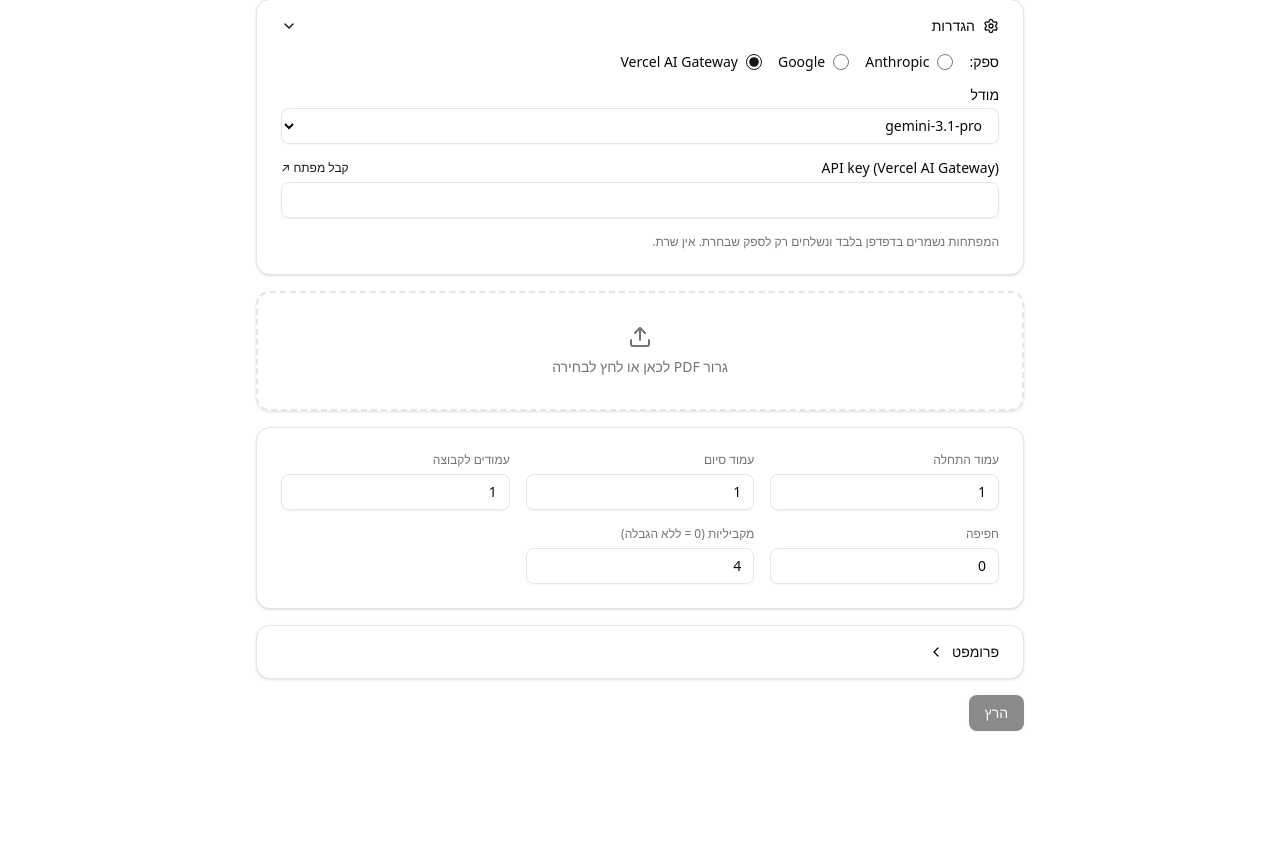
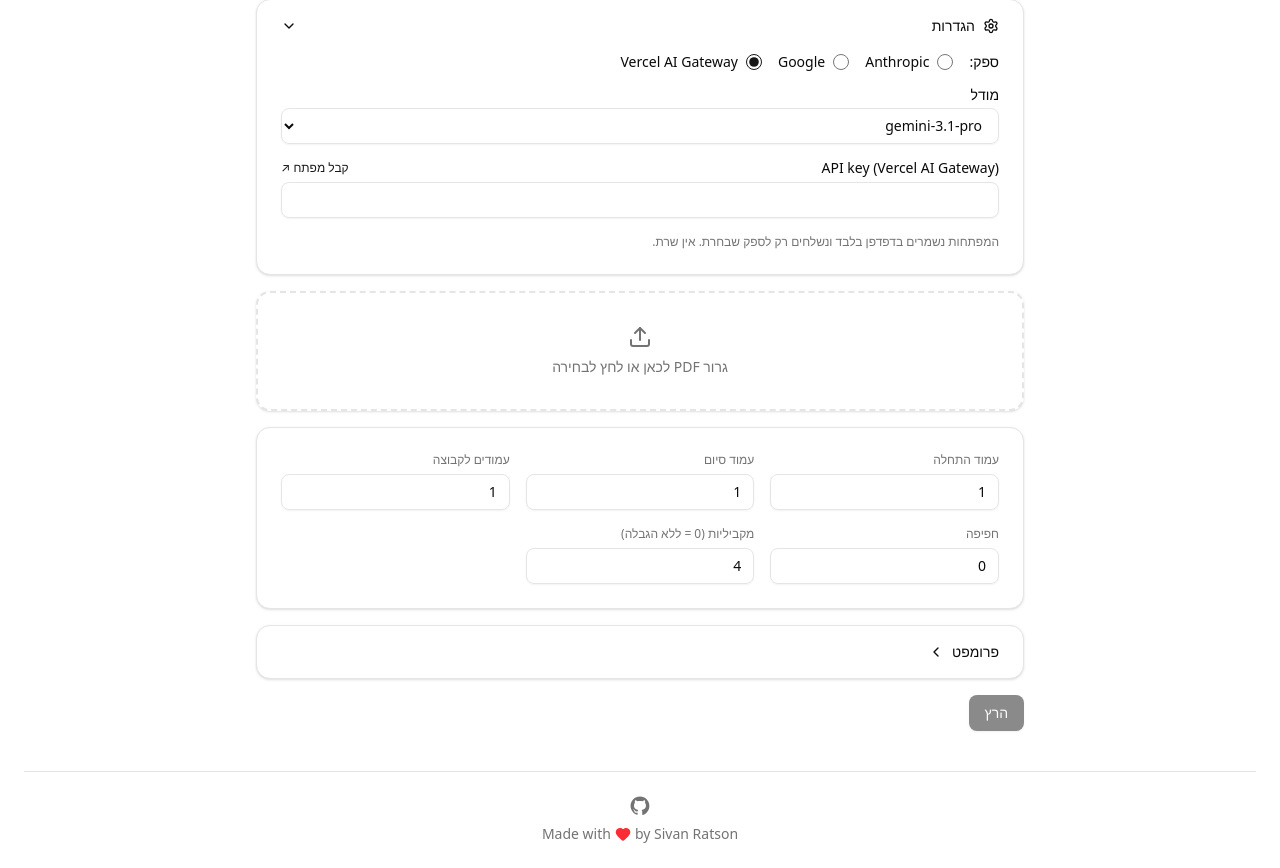
Before and after one commit to Sivan22/pdf_proofread, a React (Vite) app: page / in a window 1280 px wide. Shown: the part 142-1010 px from the top of the page. Before the commit the page ends 897 px from the top, so only its background shows below. Built offline with nearby package versions, Linux system fonts and the light colour scheme.

Commit message:
Add footer with GitHub link and author credit

```diff
--- a/src/App.tsx
+++ b/src/App.tsx
@@ -1,5 +1,5 @@
 import { useEffect, useMemo, useRef, useState } from 'react';
-import { ChevronDown, ChevronLeft, ListChecks } from 'lucide-react';
+import { ChevronDown, ChevronLeft, Heart, ListChecks } from 'lucide-react';
 import * as mupdf from 'mupdf';
 import { FileDrop } from './components/FileDrop';
 import { MugahPromo } from './components/MugahPromo';
@@ -233,6 +233,30 @@ export default function App() {
           />
         </TabsContent>
       </Tabs>
+
+      <footer className="mt-10 flex flex-col items-center justify-center gap-2 border-t pt-6 text-sm text-muted-foreground">
+        <a
+          href="https://github.com/Sivan22/pdf_proofread"
+          target="_blank"
+          rel="noopener noreferrer"
+          aria-label="GitHub repository"
+          className="inline-flex items-center gap-2 hover:text-foreground"
+        >
+          <svg
+            viewBox="0 0 24 24"
+            aria-hidden="true"
+            className="size-5"
+            fill="currentColor"
+          >
+            <path d="M12 .5C5.73.5.67 5.56.67 11.83c0 5.01 3.24 9.26 7.74 10.76.57.1.78-.25.78-.55 0-.27-.01-.99-.02-1.94-3.15.68-3.81-1.52-3.81-1.52-.51-1.31-1.26-1.66-1.26-1.66-1.03-.7.08-.69.08-.69 1.14.08 1.74 1.17 1.74 1.17 1.01 1.74 2.66 1.24 3.31.95.1-.74.4-1.24.72-1.53-2.51-.29-5.16-1.26-5.16-5.59 0-1.24.44-2.25 1.16-3.04-.12-.29-.5-1.45.11-3.02 0 0 .94-.3 3.09 1.16.9-.25 1.86-.38 2.82-.39.96.01 1.92.14 2.82.39 2.15-1.46 3.09-1.16 3.09-1.16.61 1.57.23 2.73.11 3.02.72.79 1.16 1.8 1.16 3.04 0 4.34-2.66 5.3-5.19 5.58.41.36.77 1.06.77 2.13 0 1.54-.01 2.78-.01 3.16 0 .31.21.66.79.55 4.49-1.5 7.73-5.75 7.73-10.76C23.33 5.56 18.27.5 12 .5z" />
+          </svg>
+        </a>
+        <div className="inline-flex items-center gap-1" dir="ltr">
+          <span>Made with</span>
+          <Heart className="size-4 fill-red-500 text-red-500" />
+          <span>by Sivan Ratson</span>
+        </div>
+      </footer>
     </div>
   );
 }
```
